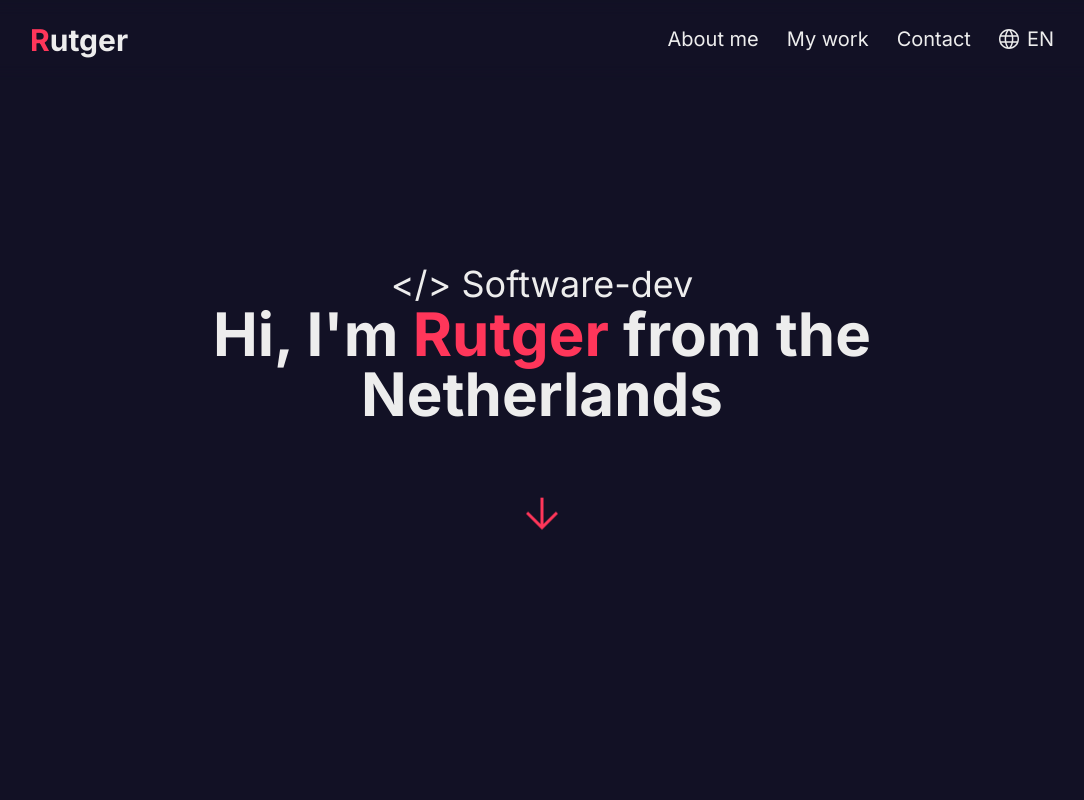
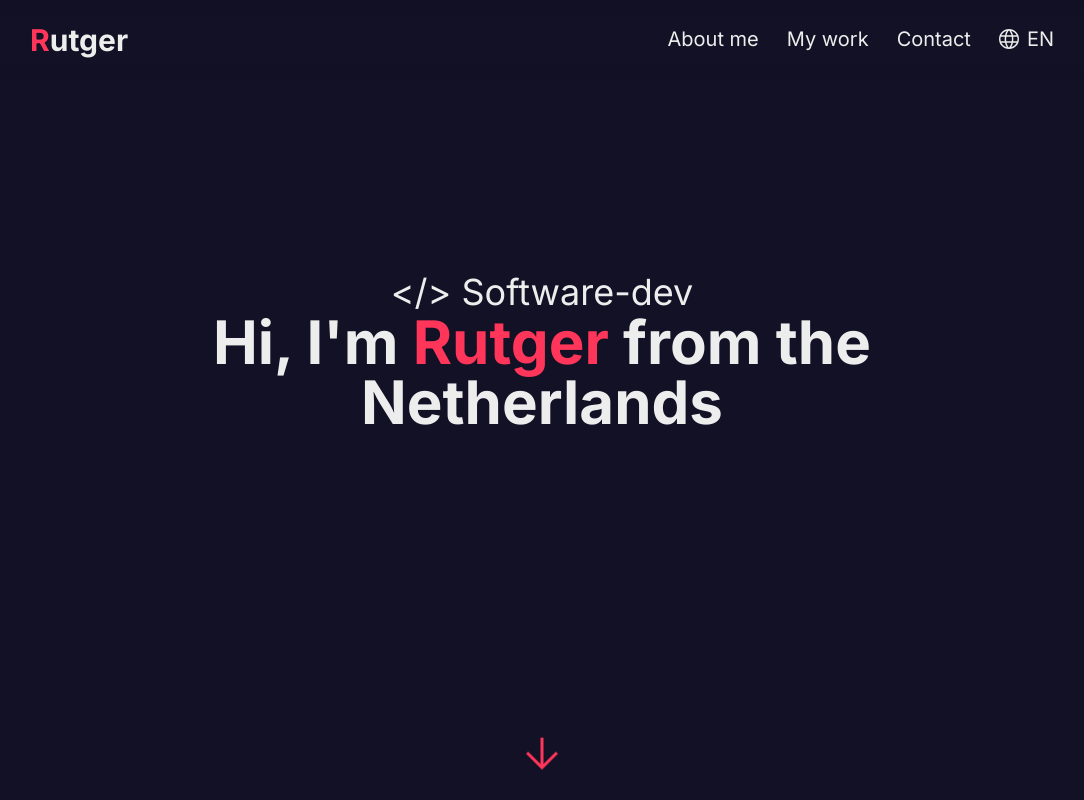
Before and after one commit to Rutger505/portfolio, a Next.js app: page / in a window 1280 px wide. Shown: the top 800 px of the page, without its empty margins (98-1182 px from the left). Built offline with nearby package versions, Linux system fonts and the light colour scheme.

Commit message:
Complete landingPage.tsx

```diff
--- a/src/components/landingPage.tsx
+++ b/src/components/landingPage.tsx
@@ -5,19 +5,25 @@ export default function LandingPage() {
   return (
     <section
       id={"home"}
-      className={"flex min-h-screen flex-col items-center justify-center"}
+      className={"flex min-h-screen flex-col items-center justify-between"}
     >
-      <h2 className={"text-4xl text-textPrimary"}>&lt;/&gt; Software-dev</h2>
+      <div></div>
+
+      <div>
+        <h2 className={"text-center text-4xl text-textPrimary"}>
+          &lt;/&gt; Software-dev
+        </h2>
         <h1
           className={
-          "mb-20 max-w-2xl text-center text-6xl font-bold text-textPrimary"
+            "mb-10 max-w-2xl text-center text-6xl font-bold text-textPrimary"
           }
         >
-        Hi, I'm <span className={"text-accent"}>Rutger</span> from the
+          Hi, I&apos;m <span className={"text-accent"}>Rutger</span> from the
           Netherlands
         </h1>
+      </div>
 
-      <Link href={"#about-me"} className={"justify-self-end"}>
+      <Link href={"#about-me"} className={"mb-6"}>
         <ArrowDownIcon className={"h-8 animate-bounce text-accent"} />
       </Link>
     </section>
```
Lines whose indentation alone changed are shown as unchanged.
